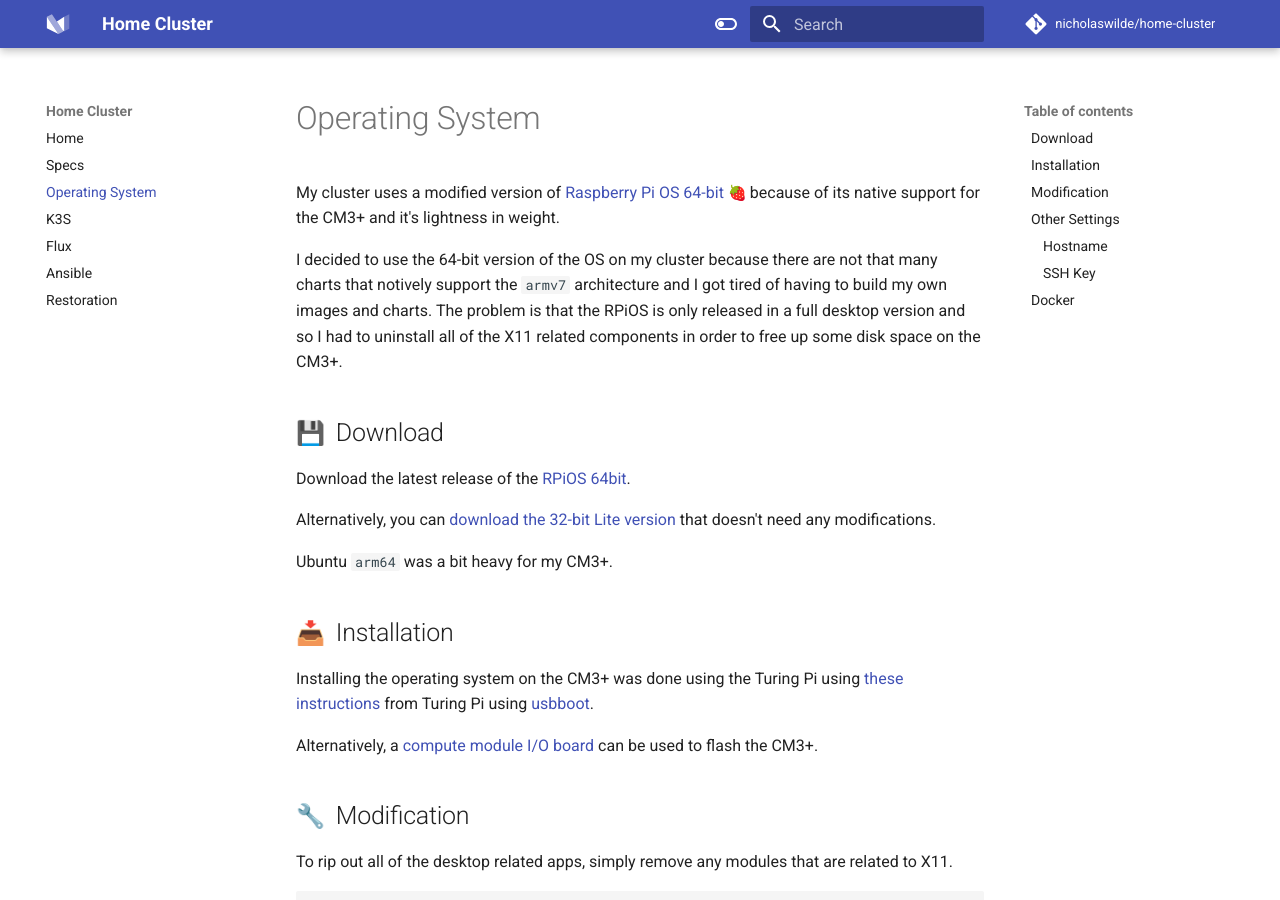
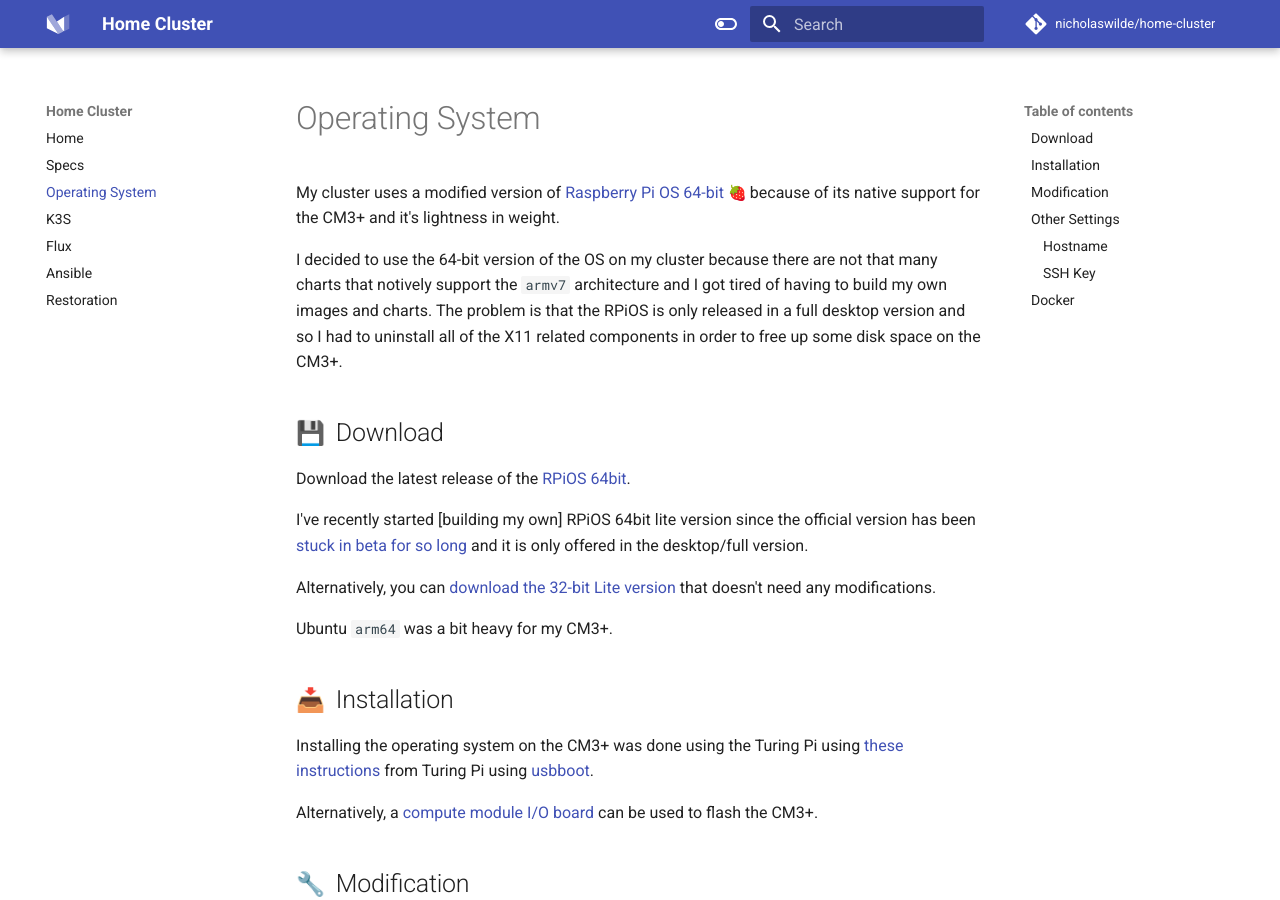
Before and after one commit to nicholaswilde/home-cluster, an MkDocs documentation site: the page built from docs/operating-system.md, in a window 1280 px wide and 900 px high. Built offline with MkDocs 1.6.1 and Material for MkDocs 9.7.7, drawn with Linux system fonts in a browser that asks for light colours; emoji names are drawn with the system emoji font; comment, search, counter and statistics services are not loaded.

Commit message:
Added paragraph about pi-gen repo
Signed-off-by: Nicholas Wilde <ncwilde43@gmail.com>

```diff
--- a/docs/operating-system.md
+++ b/docs/operating-system.md
@@ -14,6 +14,10 @@
 ## :floppy_disk:&nbsp;  Download
 
 Download the latest release of the [RPiOS 64bit][RPiOS].
+
+I've recently started [building my own] RPiOS 64bit lite version since the
+official version has been [stuck in beta for so long][beta] and it is only
+offered in the desktop/full version.
 
 Alternatively, you can [download the 32-bit Lite version][32bit] that doesn't
 need any modifications.
@@ -113,3 +117,5 @@
 [this guide]: https://www.raspberrypi.org/forums/viewtopic.php?t=133691
 [ssh]: https://docs.github.com/en/github/authenticating-to-github/adding-a-new-ssh-key-to-your-github-account
 [docker]: https://docs.docker.com/engine/install/debian/#install-using-the-repository
+[beta]: https://www.raspberrypi.org/forums/viewtopic.php?f=117&t=275370
+[build my own]: https://github.com/nicholaswilde/pi-gen/releases
```
